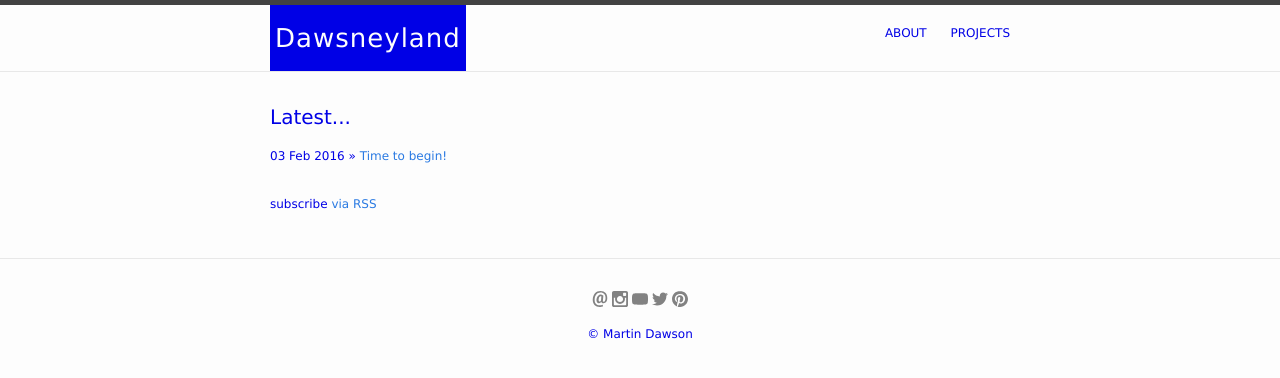
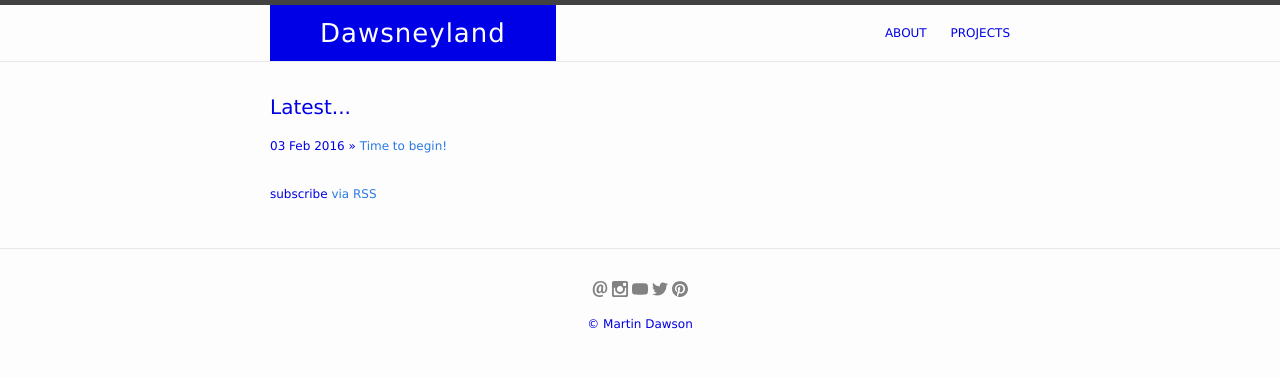
Before and after one commit to dawsneyland/formerdland, a Jekyll site: the page built from index.html, in a window 1280 px wide. Shown: the top 378 px of the page. Built offline with Jekyll 4.4.1, drawn with Linux system fonts in a browser that asks for light colours.

Commit message:
Update _layout.scss

```diff
--- a/_sass/_layout.scss
+++ b/_sass/_layout.scss
@@ -13,7 +13,8 @@
 .site-title {
     color: #fdfdfd;
     background-color: #0000e6;
-    padding: 5px;
+    padding-left: 50px;
+    padding-right: 50px;
     font-size: 26px;
     font-weight: 300;
     line-height: 56px;
```
